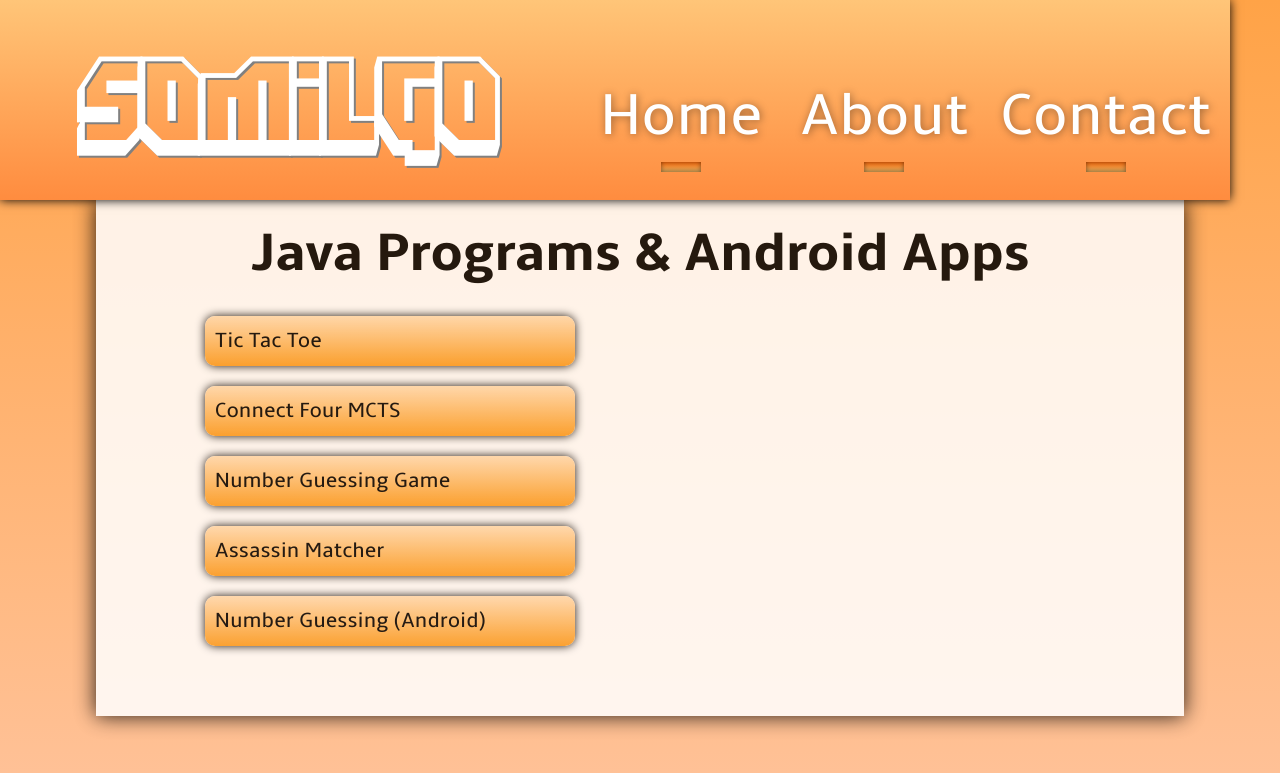
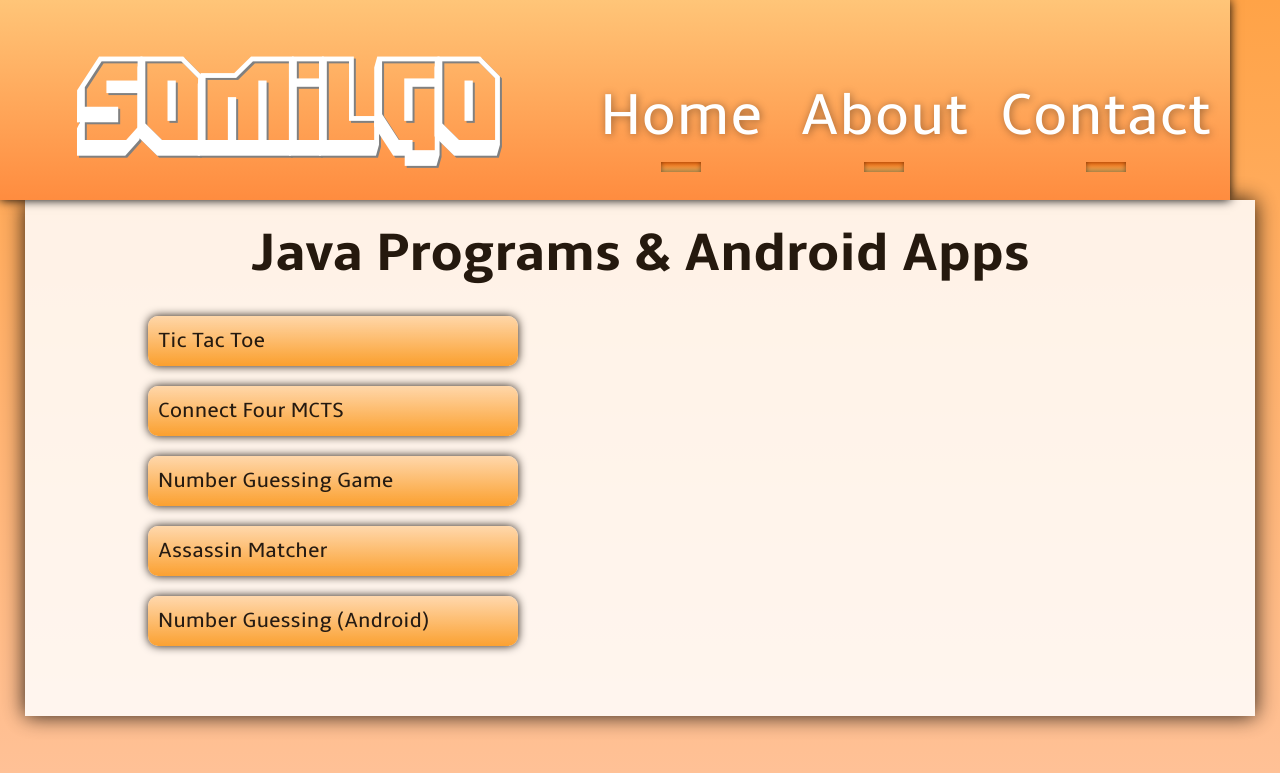
Before and after one commit to somilgo/somilgo, a PHP site: page /java.html in a window 1280 px wide. Shown: the top 773 px of the page. Run offline with PHP 8.4, Linux system fonts and the light colour scheme; some libraries are stand-ins or nearby versions.

Commit message:
weird thing

```diff
--- a/programpage.css
+++ b/programpage.css
@@ -1,5 +1,5 @@
 #main {
-  width: 85%;
+  width: 1230px;
   height: auto;
   margin: 0px auto 30px;
   background: white;
```
